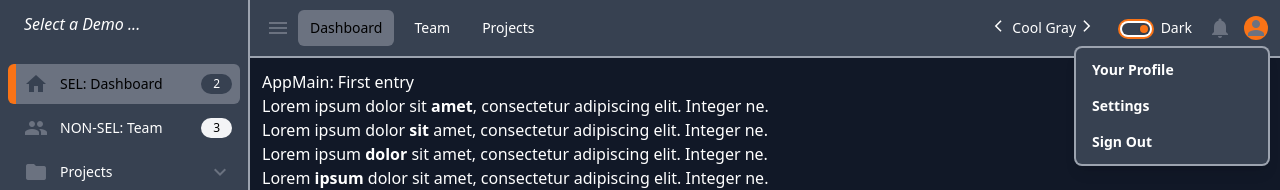
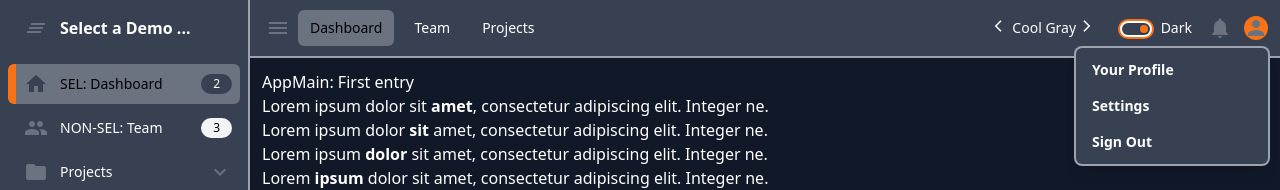
Before and after one commit to KevinAst/svelte-native-forms, a Svelte app: page / in a window 1280 px wide. Shown: the top 190 px of the page. Built offline with nearby package versions, Linux system fonts and the light colour scheme.

Commit message:
adjust SideBar header

```diff
--- a/src/layout/SideBar.svelte
+++ b/src/layout/SideBar.svelte
@@ -101,15 +101,18 @@
             DIVIDER border-accentBorder border-r-2"
      bind:this={sideBarElm}>
 
-  <!-- SideBar Header (fixed height h-14 coorelates with height in <NavBar>) -->
-  <div class="LAYOUT flex-none h-14
-              MISC   px-4 bg-primaryLight"> <!-- BORDER border-accentBorder border-b-2 -->
-    <div class="text-onLight
-                flex items-center px-2 py-3 text-base font-medium italic
-                CURSOR  select-none">
-      Select a Demo ...
-    </div>
+  <!-- SideBar Header (fixed height [via p-4 adjustment] coorelates with height in <NavBar>) -->
+  <!-- ?? NEW ?? can I make  text-sm font-medium global  -->
+  <div class="p-4
+              text-onLight text-base font-bold
+              border-transparent border-l-8
+              CURSOR  select-none
+              LAYOUT  flex items-center">
+    <Icon name="clear_all"
+          class="mr-3 text-primary"/>
+    Select a Demo ...
   </div>
+
 
   <!-- SideBarItems WITH it's independent scroll bars -->
   <nav class="LAYOUT flex-1 overflow-y-auto
```
